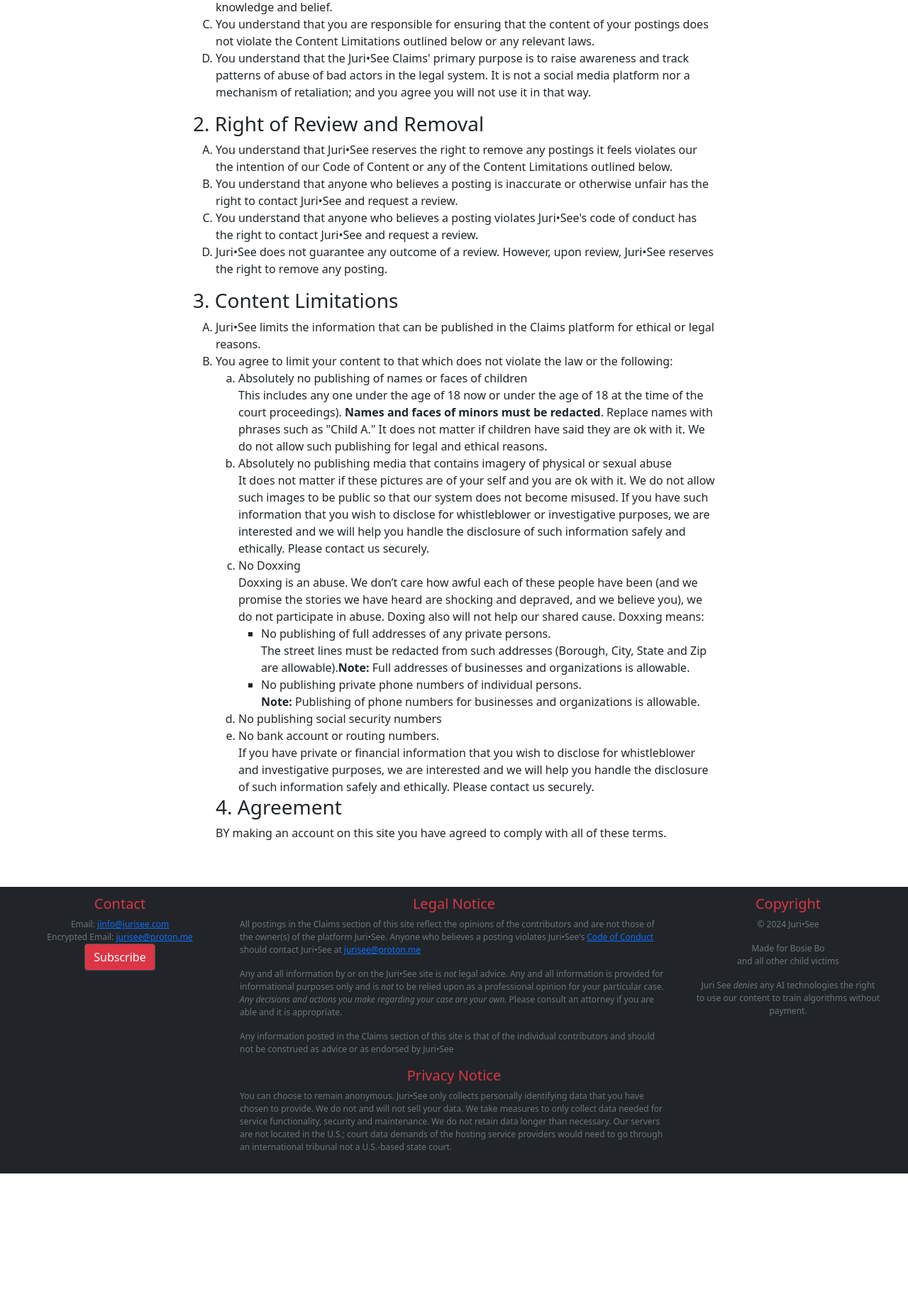
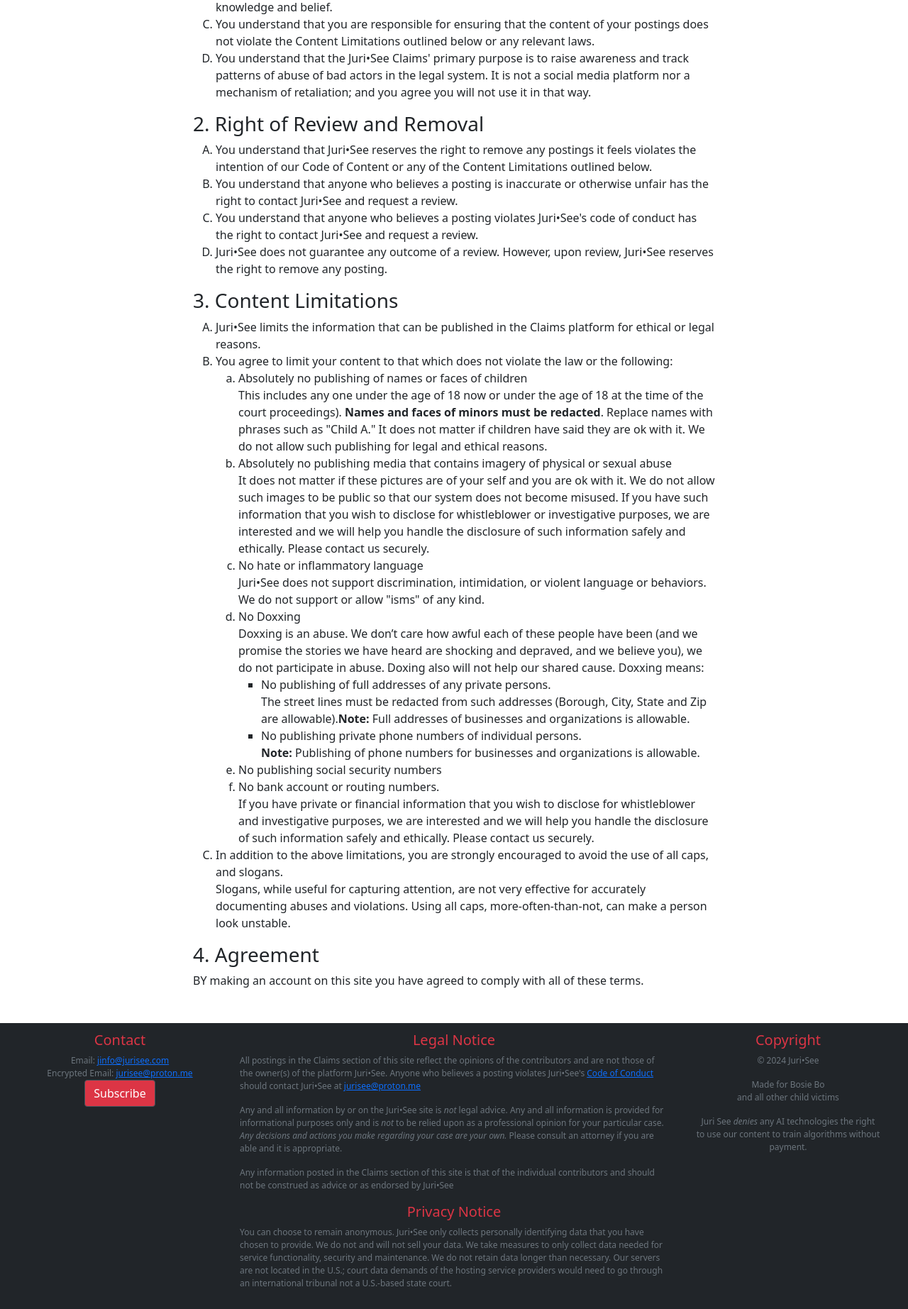
Before and after one commit to jurisee/jurisee, a Flask app: page /codeconduct in a window 1280 px wide. Shown: the part 253-2098 px from the top of the page at 71% size. Before the commit the page ends 1907 px from the top, so only its background shows below. Run offline with Flask 3, Linux system fonts and the light colour scheme; some libraries are stand-ins or nearby versions.

Commit message:
update code conduct

```diff
--- a/app/templates/codeconduct.html
+++ b/app/templates/codeconduct.html
@@ -19,7 +19,7 @@
     </ol>
     <h3>2. Right of Review and Removal</h3>
     <ol type="A">
-        <li>You understand that Juri•See reserves the right to remove any postings it feels violates our the intention of our Code of Content or any of the Content Limitations outlined below.</li>
+        <li>You understand that Juri•See reserves the right to remove any postings it feels violates the intention of our Code of Content or any of the Content Limitations outlined below.</li>
         <li>You understand that anyone who believes a posting is inaccurate or otherwise unfair has the right to contact Juri•See and request a review.</li>
         <li>You understand that anyone who believes a posting violates Juri•See's code of conduct has the right to contact Juri•See and request a review.</li>
         <li>Juri•See does not guarantee any outcome of a review. However, upon review, Juri•See reserves the right to remove any posting.</li>
@@ -36,6 +36,8 @@
     It does not matter if children have said they are ok with it. We do not allow such publishing for legal and ethical reasons. </li>
 <li>Absolutely no publishing media that contains imagery of physical or sexual abuse<br>
  It does not matter if these pictures are of your self and you are ok with it. We do not allow such images to be public so that our system does not become misused. If you have such information that you wish to disclose for whistleblower or investigative purposes, we are interested and we will help you handle the disclosure of such information safely and ethically. Please contact us securely.</li>
+<li>No hate or inflammatory language<br>
+Juri•See does not support discrimination, intimidation, or violent language or behaviors. We do not support or allow "isms" of any kind.</li>
 <li>No Doxxing<br>
     Doxxing is an abuse. We don’t care how awful each of these people have been (and we promise the stories we have heard are shocking and depraved, and we believe you), we do not participate in abuse. Doxing also will not help our shared cause. Doxxing means:
     <ul>
@@ -44,10 +46,14 @@
         <li>No publishing private phone numbers of individual persons.<br>
         <strong>Note: </strong>Publishing of phone numbers for businesses and organizations is allowable.</li>
     </ul>
-    <li>No publishing social security numbers</li>
-    <li>No bank account or routing numbers.<br>
+<li>No publishing social security numbers</li>
+<li>No bank account or routing numbers.<br>
         If you have private or financial information that you wish to disclose for whistleblower and investigative purposes, we are interested and we will help you handle the disclosure of such information safely and ethically. Please contact us securely.</li>
-    </ol>
+</ol>
+<li>In addition to the above limitations, you are strongly encouraged to avoid the use of all caps, and slogans.<BR>
+    Slogans, while useful for capturing attention, are not very effective for accurately documenting abuses and violations. Using all caps, more-often-than-not, can make a person look unstable.
+</li>
+</ol>
 <h3>4. Agreement</h3>
        BY making an account on this site you have agreed to comply with all of these terms.
 
```
